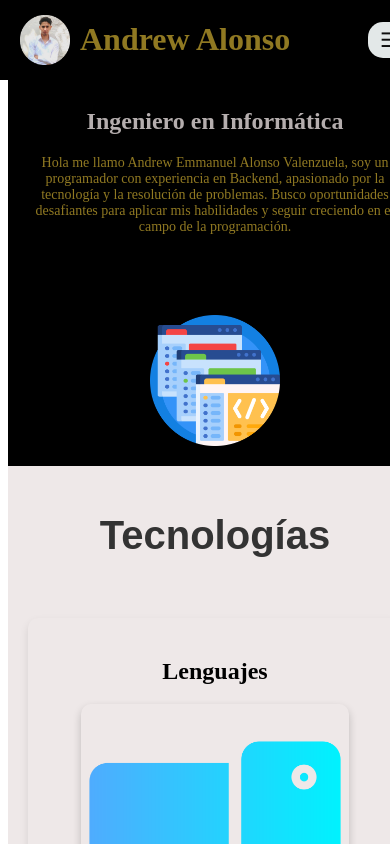
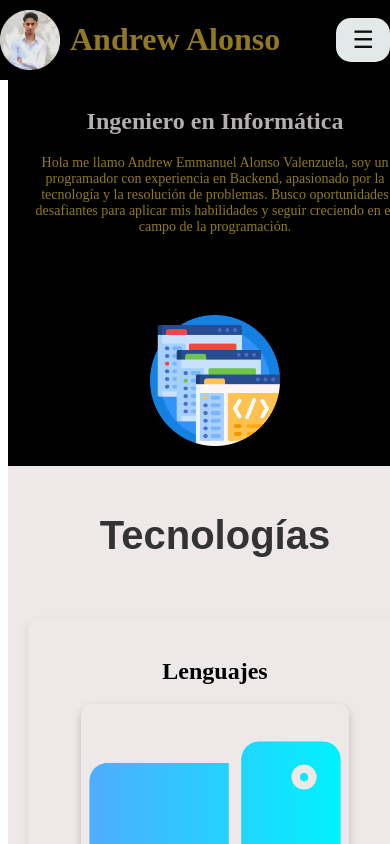
Before and after one commit to AndrewAV19/PortafolioDeAndrew, a React (Vite) app: page / in a window 390 px wide. Shown: the top 844 px of the page. Built offline with nearby package versions, Linux system fonts and the light colour scheme.

Commit message:
header update

```diff
--- a/src/components/Header.css
+++ b/src/components/Header.css
@@ -1,5 +1,5 @@
 header {
-  padding: 0 20px;
+  padding: -20px;
   background-color: #000000;
   color: rgb(144, 121, 34);
   text-align: center;
@@ -74,7 +74,7 @@ header {
   .nav {
     display: none; /* Oculta el menú por defecto en pantallas pequeñas */
     flex-direction: column;
-    width: 100%; /* Ajusta el ancho del menú para que ocupe todo el ancho disponible */
+    width: 75%;
     background-color: #000000;
     position: absolute;
     top: 100%; /* Ajusta para que el menú esté debajo del header */
@@ -112,18 +112,3 @@ header {
     font-size: 18px; /* Aumenta el tamaño de la fuente en pantallas pequeñas */
   }
 }
-
-@media (max-width: 480px) {
-  .logo {
-    height: 50px; /* Reduce el tamaño del logo en pantallas más pequeñas */
-  }
-
-  .nav-link {
-    font-size: 16px; /* Ajusta el tamaño de la fuente en pantallas aún más pequeñas */
-  }
-
-  .menu-toggle {
-    font-size: 20px; /* Ajusta el tamaño del botón del menú */
-    padding: 6px 12px; /* Reduce el padding del botón del menú */
-  }
-}
```
